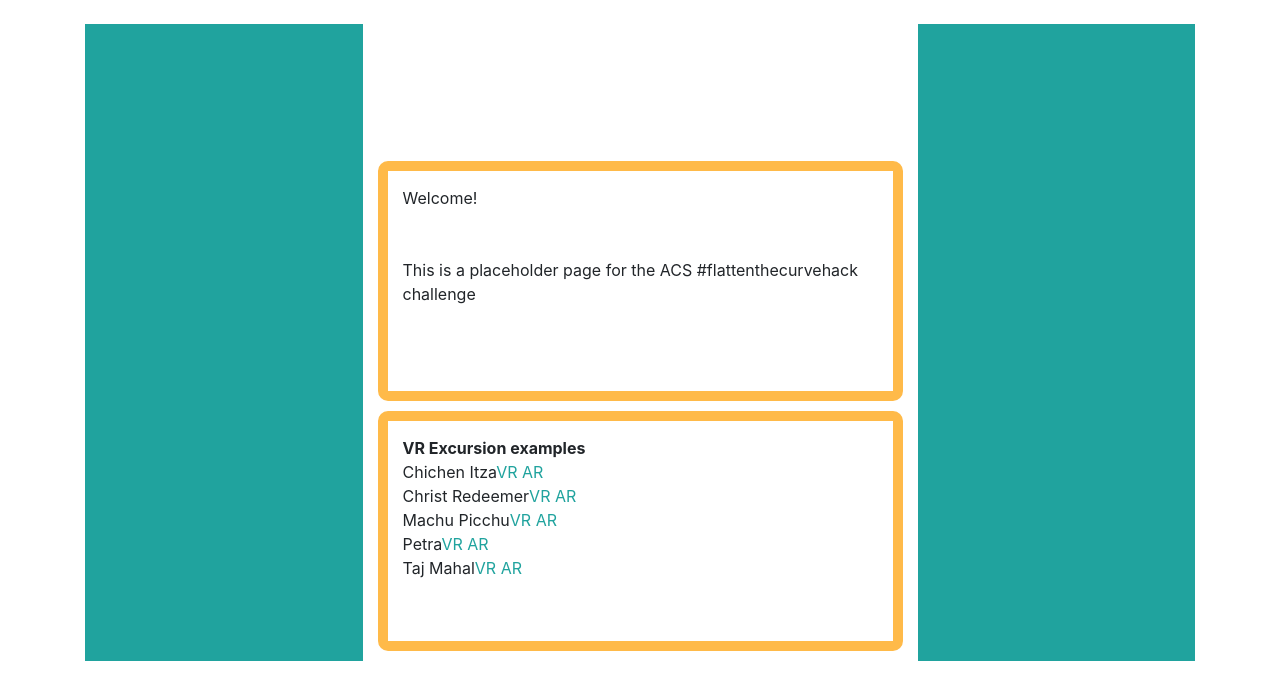
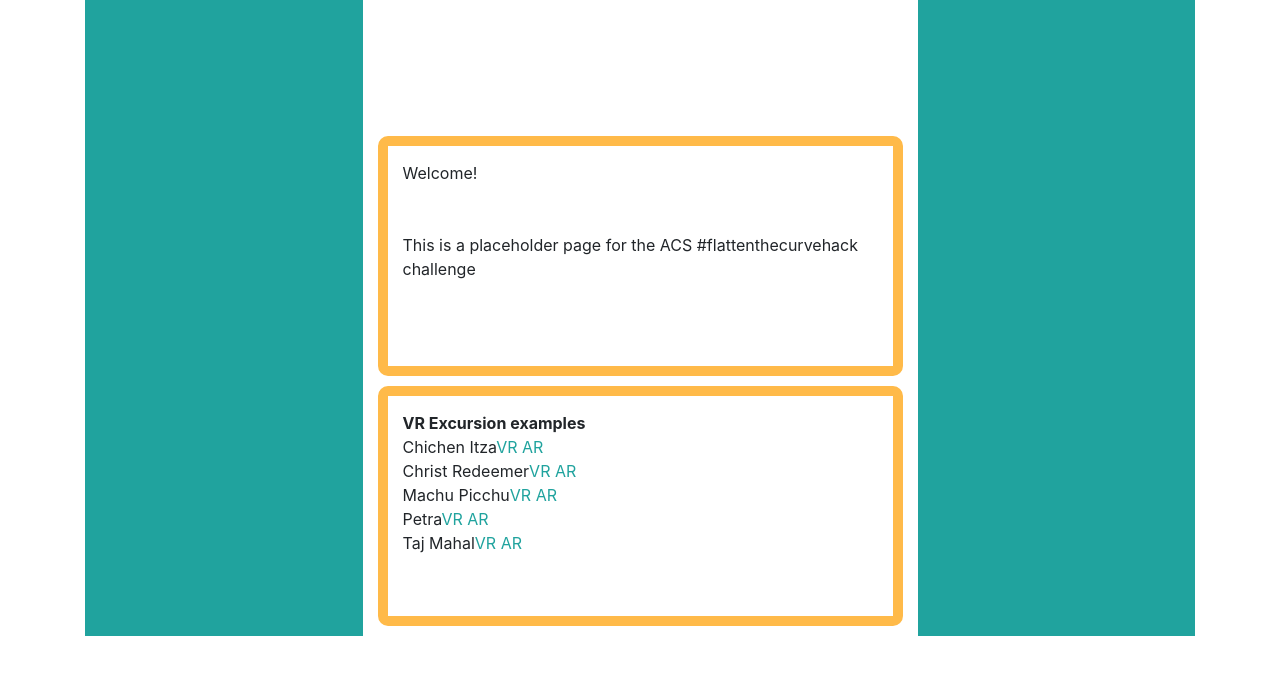
Before and after one commit to karwalski/classparty, a PHP site: page / in a window 1280 px wide. Shown: the part 56-756 px from the top of the page. Run offline with PHP 8.4, Linux system fonts and the light colour scheme; some libraries are stand-ins or nearby versions; some web fonts are replaced.

Commit message:
main container

```diff
--- a/htdocs/css/styles.css
+++ b/htdocs/css/styles.css
@@ -8,6 +8,10 @@
 #A4A9AD - Dark Medium Gray - lighter variant D6D8D9
 
 */
+
+.main-container {
+    margin-top: -25px;
+}
 
 .bg-orange {
 	background-color: #FFBA49!important;
```
